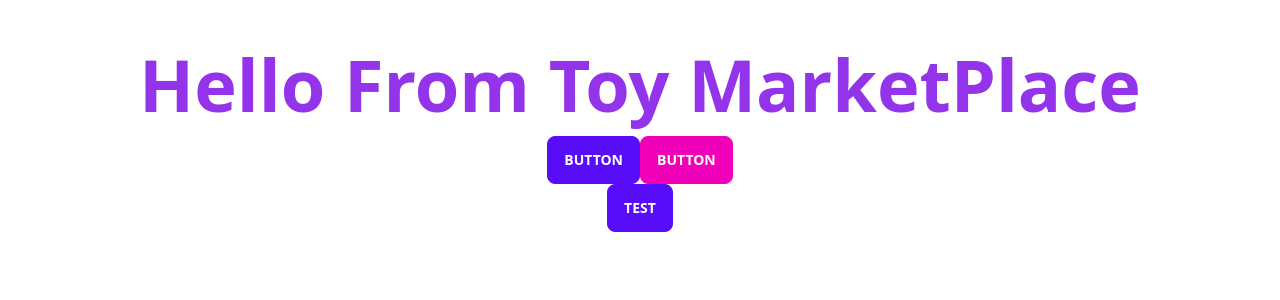
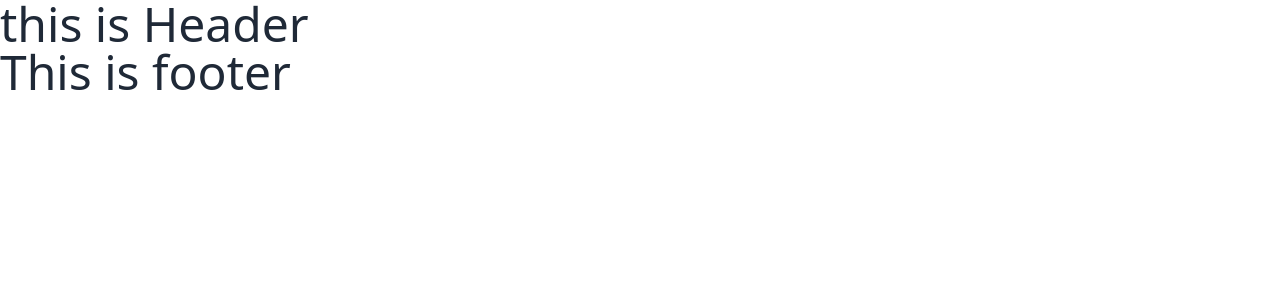
Before and after one commit to sajibsaifullah/toy-marketplace-client, a React (Vite) app: page / in a window 1280 px wide. Shown: the top 300 px of the page. Built offline with nearby package versions, Linux system fonts and the light colour scheme.

Commit message:
layout, header & footer component added

```diff
--- a/src/Routes/Routes.jsx
+++ b/src/Routes/Routes.jsx
@@ -1,10 +1,10 @@
 import { createBrowserRouter } from "react-router-dom";
-import App from "../App";
+import MainLayout from "../layout/MainLayout";
 
 const router = createBrowserRouter([
   {
     path: "/",
-    element: <App></App>,
+    element: <MainLayout></MainLayout>,
   },
 ]);
 
--- /dev/null
+++ b/src/layout/MainLayout.jsx
@@ -0,0 +1,16 @@
+import { Outlet } from "react-router-dom";
+import Header from "../pages/Header/Header";
+import Footer from "../pages/Footer/Footer";
+
+
+const MainLayout = () => {
+    return (
+        <div>
+            <Header></Header>
+            <Outlet></Outlet>
+            <Footer></Footer>
+        </div>
+    );
+};
+
+export default MainLayout;
--- /dev/null
+++ b/src/pages/Footer/Footer.jsx
@@ -0,0 +1,11 @@
+
+
+const Footer = () => {
+    return (
+        <div>
+            <h2 className="text-5xl">This is footer</h2>
+        </div>
+    );
+};
+
+export default Footer;
--- /dev/null
+++ b/src/pages/Header/Header.jsx
@@ -0,0 +1,11 @@
+
+
+const Header = () => {
+    return (
+        <div>
+            <h2 className="text-5xl">this is Header</h2>
+        </div>
+    );
+};
+
+export default Header;
```
